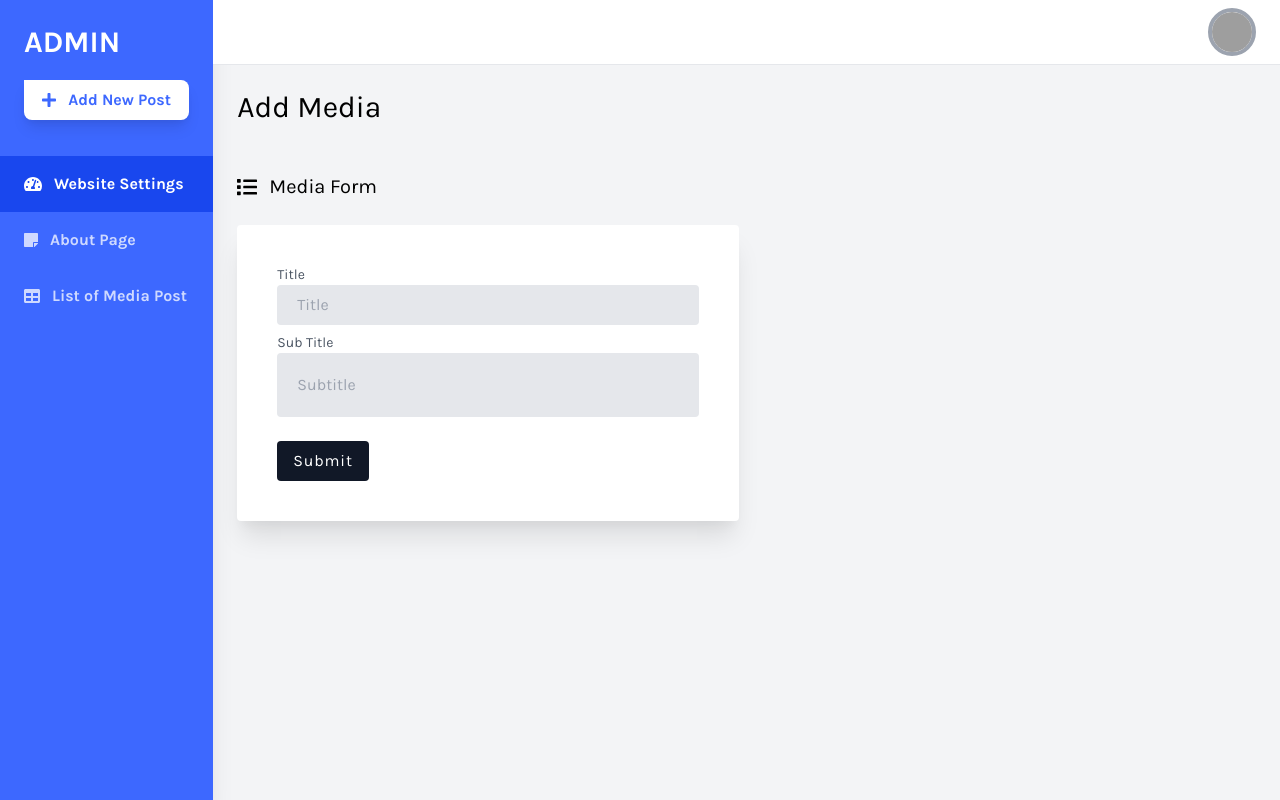
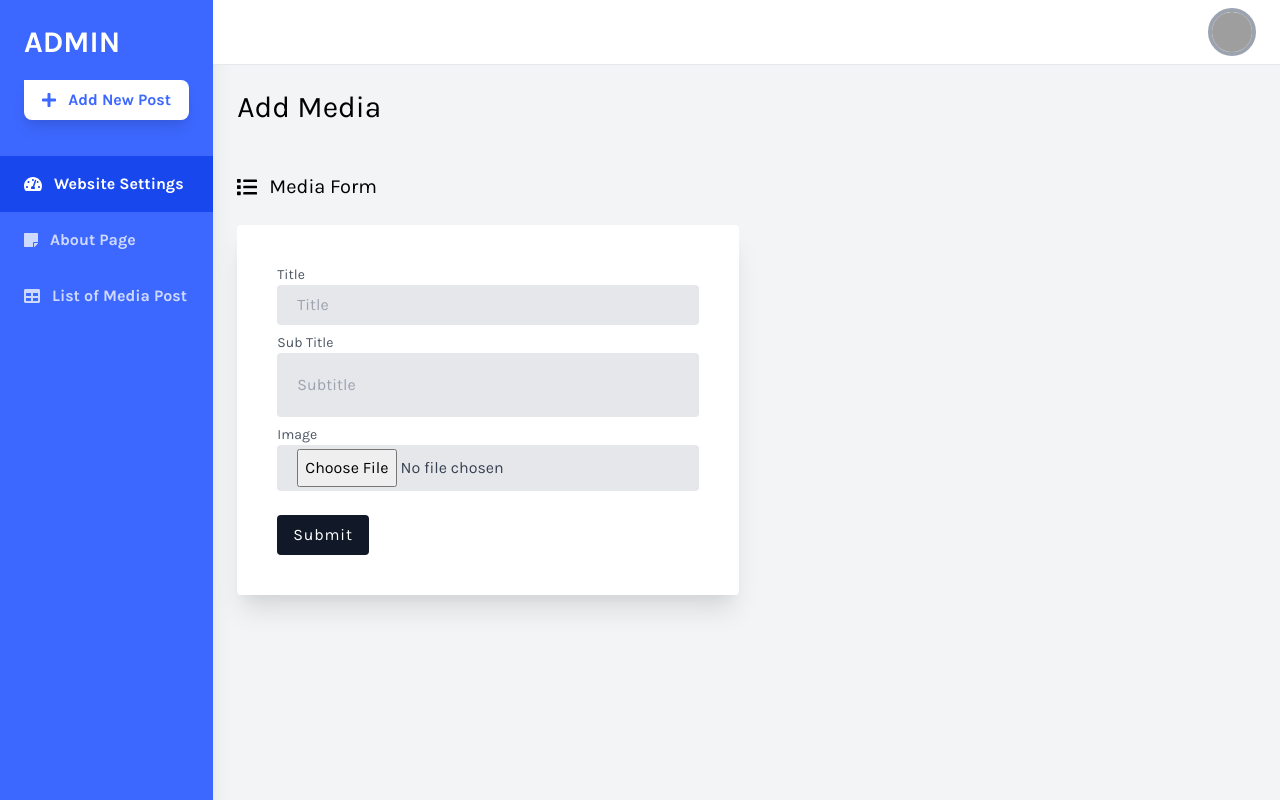
Before and after one commit to p-acharya09/PHPproject, a PHP site: page /adminforms in a window 1280 px wide. Run offline with PHP 8.4, Linux system fonts and the light colour scheme; the visitor is signed in with stand-in values (Sample User, id 1); some libraries are stand-ins or nearby versions; grey boxes are pictures that could not be loaded.

Commit message:
Upload images

```diff
--- a/controllers/admin/form.php
+++ b/controllers/admin/form.php
@@ -4,12 +4,17 @@ $db = new Database($config['database']);
 
 
 if($_SERVER['REQUEST_METHOD'] === 'POST'){
-
+    $uploadDir = 'uploads/';
+    $fileTmp = $_FILES['image']['tmp_name'];
+    $fileName = basename($_FILES['image']['name']);
+    $fileDestination = $uploadDir . $fileName; // Destination path
+    move_uploaded_file($fileTmp, $fileDestination);
     $title = $_POST['title'];
     $subtitle = $_POST['subtitle'];
-    $result = $db->query('INSERT INTO `media` (`title`, `subtitle`) VALUES (:title, :subtitle)',[
+    $result = $db->query('INSERT INTO `media` (`title`, `subtitle`,`image`) VALUES (:title, :subtitle, :images)',[
         'title' => $title,
-        'subtitle' => $subtitle
+        'subtitle' => $subtitle,
+        'images' => $fileDestination,
     ]);
     require "views/admin/form.view.php";
     }else{
--- a/views/admin/form.view.php
+++ b/views/admin/form.view.php
@@ -18,7 +18,7 @@
                             <i class="fas fa-list mr-3"></i> Media Form
                         </p>
                         <div class="leading-loose">
-                            <form action="" method="POST" class="p-10 bg-white rounded shadow-xl">
+                            <form action="" method="POST" class="p-10 bg-white rounded shadow-xl" enctype="multipart/form-data">
                                 <div class="">
                                     <label class="block text-sm text-gray-600" for="title">Title</label>
                                     <input class="w-full px-5 py-1 text-gray-700 bg-gray-200 rounded" id="title" name="title" type="text" required="" placeholder="Title" aria-label="Name">
@@ -27,9 +27,9 @@
                                     <label class="block text-sm text-gray-600" for="subtitle">Sub Title</label>
                                     <input class="w-full px-5  py-4 text-gray-700 bg-gray-200 rounded" id="subtitle" name="subtitle" type="text" required="" placeholder="Subtitle" aria-label="Subtitle">
                                 </div>
-                                <div class="" hidden>
+                                <div class="mt-2">
                                     <label class="block text-sm text-gray-600" for="image">Image</label>
-                                    <input class="w-full px-5 py-1 text-gray-700 bg-gray-200 rounded" id="image" name="image" type="text" required="" placeholder="Image" aria-label="Image" value="samrat">
+                                    <input class="w-full px-5 py-1 text-gray-700 bg-gray-200 rounded" id="image" name="image" type="file" required="" placeholder="Image" aria-label="Image" value="">
                                 </div>
                                 <div class="mt-6">
                                     <button class="px-4 py-1 text-white font-light tracking-wider bg-gray-900 rounded" type="submit">Submit</button>
```
